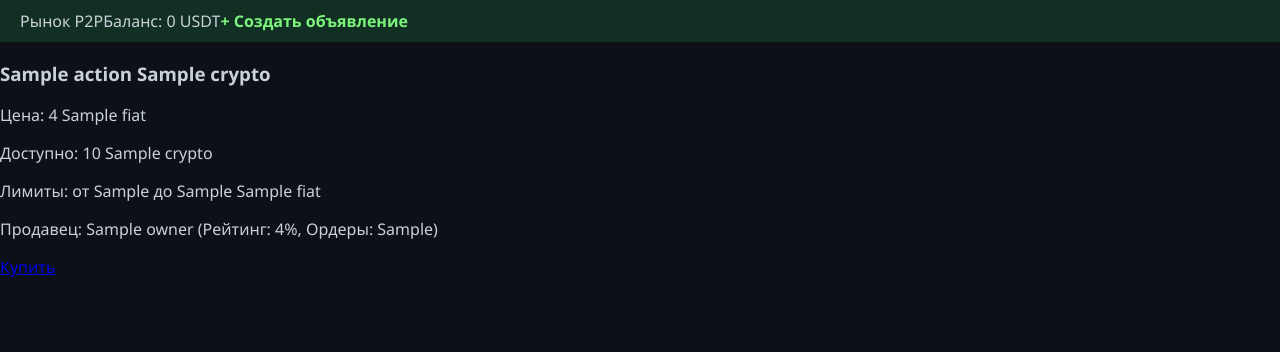
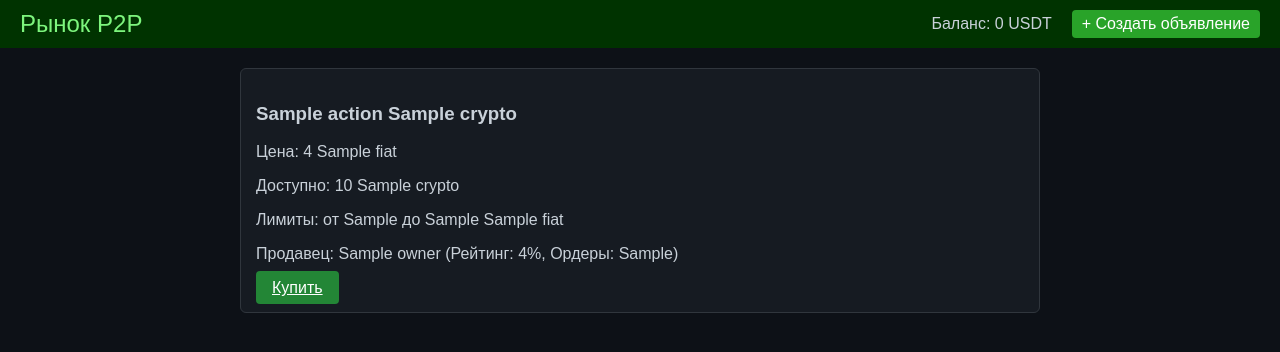
Before and after one commit to Yupara/P2pppppppppp, a FastAPI app: template templates/market.html in a window 1280 px wide. Shown: the top 352 px of the page. Run offline with FastAPI, Linux system fonts and the light colour scheme; the template is opened without the code that fills it: most values are stand-ins (such as "Sample title", 1, 10 or a date in 2020).

Commit message:
Update styles.css

```diff
--- a/static/styles.css
+++ b/static/styles.css
@@ -1,87 +1,36 @@
-/* Общие стили */
-body, html {
+body {
   margin: 0; padding: 0;
-  font-family: 'Segoe UI', sans-serif;
+  font-family: Arial, sans-serif;
   background: #0d1117; color: #c9d1d9;
 }
-
-/* Навигация */
 .navbar {
-  background: #112f23;
-  display: flex; align-items: center;
-  padding: 10px 20px;
+  background: #003300; padding: 10px 20px;
+  display: flex; align-items: center; gap: 20px;
 }
-.navbar a {
-  color: #7df57d; text-decoration: none;
-  margin-right: 20px; font-weight: bold;
+.navbar-title { font-size: 24px; color: #7df57d; }
+.navbar-balance { margin-left: auto; color: #c9d1d9; }
+.create-button {
+  background: #29a329; color: white;
+  padding: 5px 10px; border-radius: 4px;
+  text-decoration: none;
 }
-
-/* Иконка настроек */
-.settings-icon {
-  margin-left: auto;
-  cursor: pointer;
-  font-size: 1.4rem;
-  color: #c9d1d9;
+.market-container, .trade-container, .container {
+  padding: 20px; max-width: 800px; margin: auto;
 }
-
-/* Меню настроек */
-.settings-menu {
-  display: none;
-  position: absolute;
-  top: 50px; right: 20px;
-  background: #143524;
-  border: 1px solid #3fae67;
-  border-radius: 8px;
-  padding: 15px;
-  z-index: 100;
+.ad-card, .info-box {
+  background: #161b22; border: 1px solid #30363d;
+  padding: 15px; border-radius: 6px; margin-bottom: 15px;
 }
-.settings-menu p, .settings-menu a, .settings-menu button {
-  color: #c9d1d9;
-  margin: 5px 0;
+.buy-button, .btn {
+  background: #238636; color: white;
+  padding: 8px 16px; border: none;
+  border-radius: 4px; cursor: pointer;
 }
-.settings-menu a { color: #7df57d; }
-.settings-menu button {
-  background: #29a329; border: none; padding: 5px 10px;
-  border-radius: 4px; margin-right: 5px;
-  cursor: pointer;
+.buy-button:hover, .btn:hover { background: #1f7f2f; }
+.form label { display: block; margin-top: 10px; }
+.form input, .form select, .form textarea {
+  width: 100%; padding: 8px; margin-top: 5px;
+  background: #0d1117; border: 1px solid #30363d;
+  color: #c9d1d9; border-radius: 4px;
 }
-
-/* Контейнер */
-.container {
-  max-width: 700px; margin: 20px auto; padding: 0 20px;
-}
-
-/* Формы и кнопки */
-.form input, .form select, .form textarea {
-  width: 100%; padding: 8px; margin: 10px 0;
-  background: #0d1117; border: 1px solid #30363d; border-radius: 4px;
-  color: #c9d1d9;
-}
-.btn {
-  background: #238636; color: white; border: none;
-  padding: 10px 20px; border-radius: 5px; cursor: pointer;
-  margin: 10px 0;
-}
-.btn:hover { background: #1f7f2f; }
-.btn-danger { background: #aa0000; }
-.btn-warning { background: #d47f00; }
-.btn-success { background: #29a329; }
-
-/* Информационные блоки */
-.info-box {
-  background: #161b22; border: 1px solid #30363d;
-  padding: 15px; border-radius: 6px; margin: 20px 0;
-}
-.timer { color: #ffcc00; font-weight: bold; }
-
-/* Чат */
-.chat {
-  background: #0d1117; border: 1px solid #0f0;
-  border-radius: 6px; padding: 10px;
-  max-height: 300px; overflow-y: auto;
-}
-.chat-message { margin-bottom: 10px; }
-.chat-image {
-  max-width: 150px; border-radius: 4px;
-  margin-top: 5px; border: 1px solid #0f0;
-}
+.form textarea { resize: vertical; }
```
